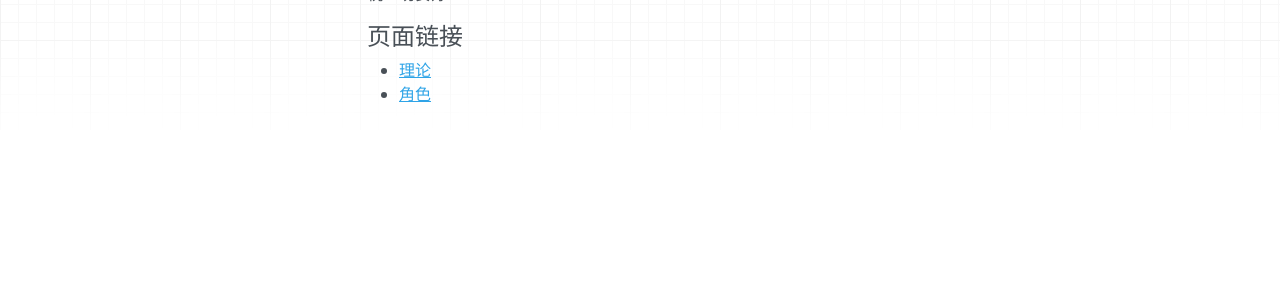
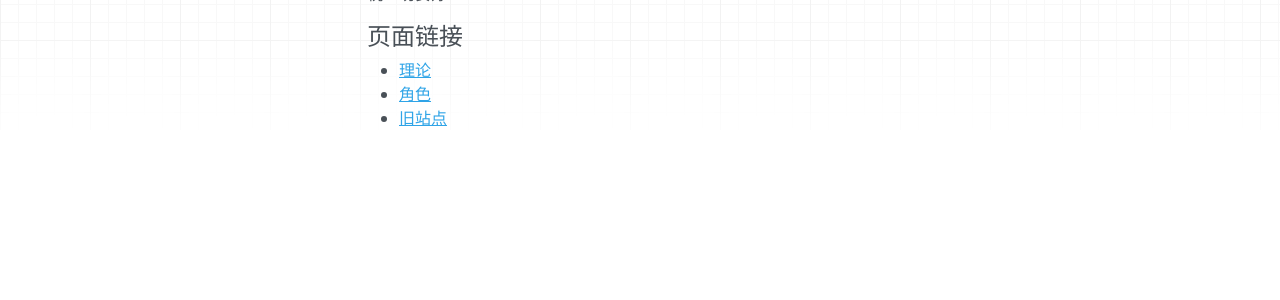
Before and after one commit to keng-world/KengWorld, an MkDocs documentation site: the page built from docs/index.md, in a window 1280 px wide. Shown: the part 176-476 px from the top of the page. Built offline with MkDocs 1.6.1, drawn with Linux system fonts in a browser that asks for light colours; nearby versions of some CDN libraries.

Commit message:
Update index.md

```diff
--- a/docs/index.md
+++ b/docs/index.md
@@ -7,3 +7,4 @@
 #### 页面链接
 - [理论](https://keng-world.github.io/KengWorld/theory/theoryIndex)
 - [角色](https://keng-world.github.io/KengWorld/character/charIndex)
+- [旧站点](https://pigpig2048.github.io/keng.com)
```
